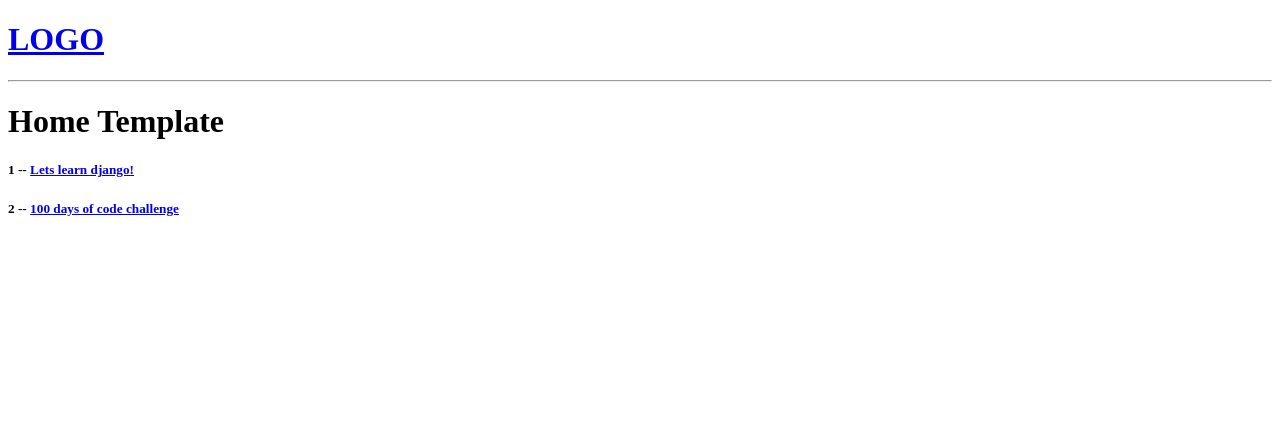
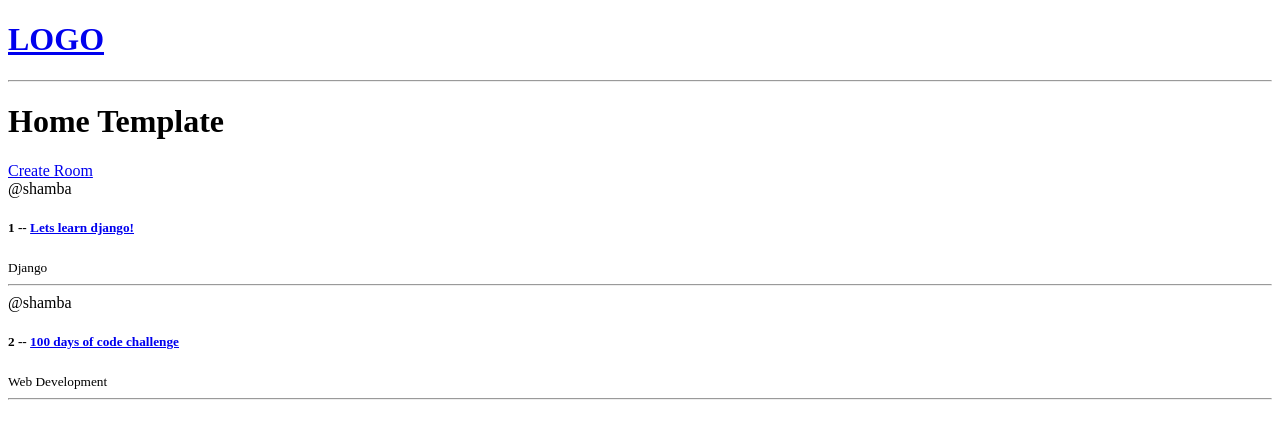
Before and after one commit to shambashib20/communityforum, a Django app: page / in a window 1280 px wide. Shown: the top 439 px of the page. Run offline with Django 4.2, Linux system fonts and the light colour scheme; data comes from the database, SQL or seed files in the repository; both versions use the stored data as it was after the commit.

Commit message:
[ADD] updates, changed some more code XD

```diff
--- a/base/templates/base/home.html
+++ b/base/templates/base/home.html
@@ -5,10 +5,16 @@
 <h1>Home Template</h1>
 
 <div>
+    <a href="{% url 'create-room' %}">Create Room</a>
+
+
     <div>
         {% for room in rooms%}
             <div>
+                <span>@{{room.host.username}}</span>
                <h5>{{room.id}} -- <a href="{% url 'room' room.id %}">{{room.name}}</a></h5>
+               <small>{{room.topic.name}}</small>
+               <hr>
             </div>
         {% endfor %}
     </div>
--- a/base/urls.py
+++ b/base/urls.py
@@ -5,4 +5,6 @@ from . import views
 urlpatterns = [
     path('', views.home, name="home"),
     path('room/<str:pk>/', views.room, name="room"),
+
+    path('create-room/', views.createRoom, name="create-room"),
 ]
--- a/base/views.py
+++ b/base/views.py
@@ -1,5 +1,6 @@
 from django.shortcuts import render
 from .models import Room
+from .forms import RoomForm
 
 # Create your views here.
 # rooms = [
@@ -22,3 +23,8 @@ def room(request, pk):
     #         room = i
     context = {'room': room}
     return render(request, 'base/room.html', context)
+
+def createRoom(request):
+    form = RoomForm()
+    context = {'form': form}
+    return render(request, 'base/room_form.html', context)
```
Also changed, not shown: base/forms.py (added, +8 -0 lines), base/templates/base/room_form.html (added, +14 -0 lines), db.sqlite3.
